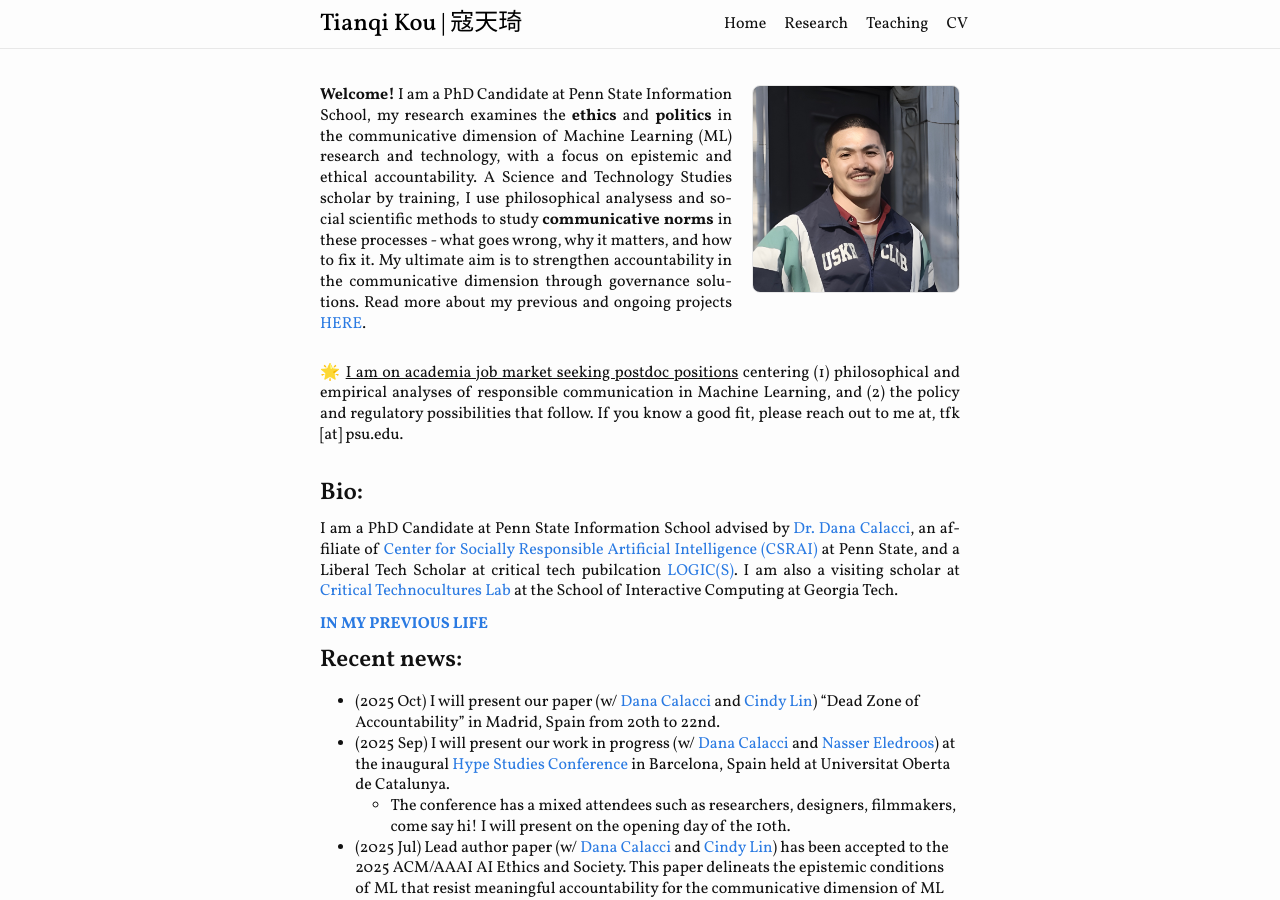
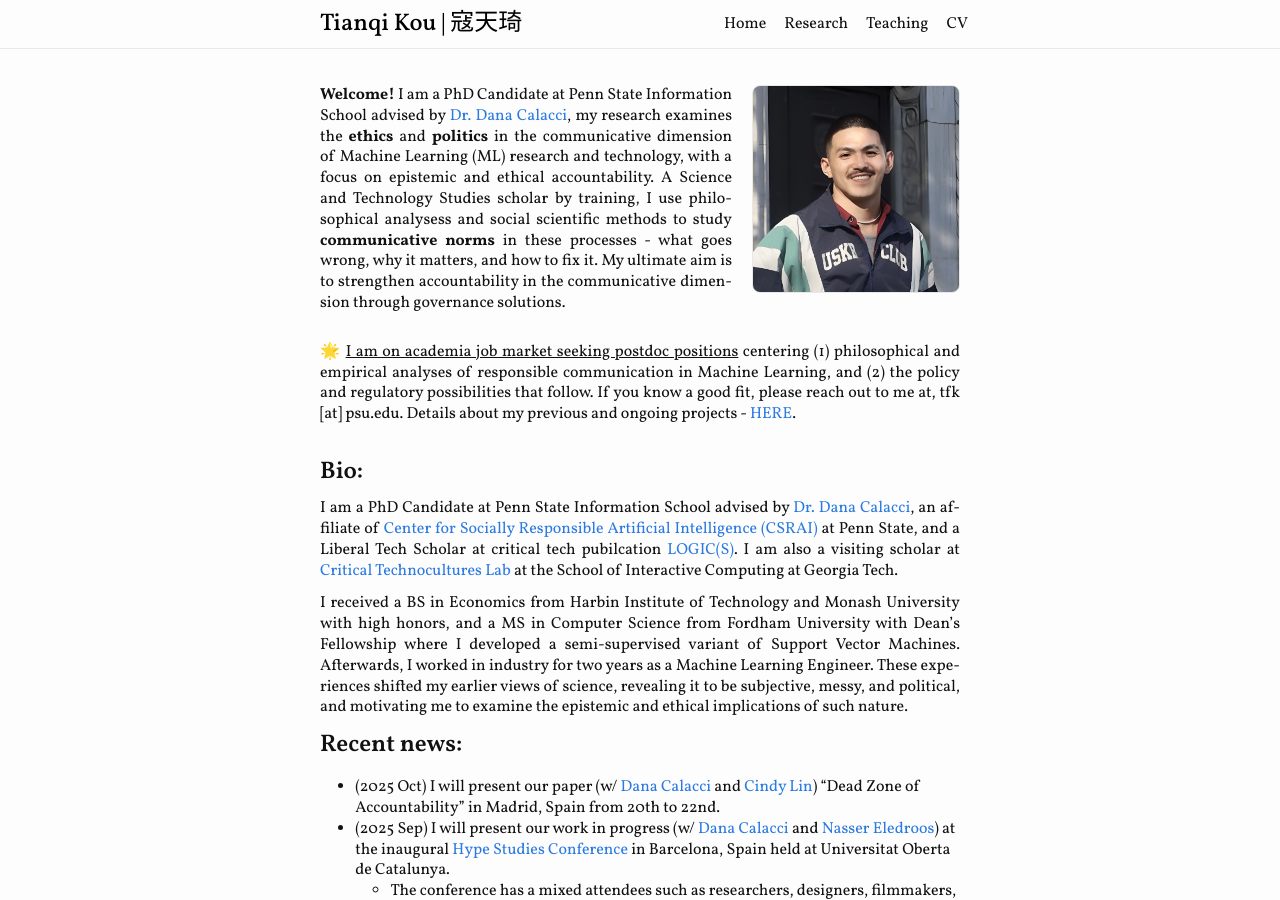
Before and after one commit to koutianqi/koutianqi.github.io, a Jekyll site: the page built from index.markdown, in a window 1280 px wide and 900 px high. Built offline with Jekyll 4.4.1, drawn with Linux system fonts in a browser that asks for light colours.

Commit message:
Update index.markdown

```diff
--- a/index.markdown
+++ b/index.markdown
@@ -7,14 +7,14 @@ title: "Tianqi Kou"
   <div class="intro-copy" markdown="1">
 
 
-**Welcome!** I am a PhD Candidate at Penn State Information School, my research examines the **ethics** and **politics** in the communicative dimension of Machine Learning (ML) research and technology, with a focus on epistemic and ethical accountability. A Science and Technology Studies scholar by training, I use philosophical analysess and social scientific methods to study **communicative norms** in these processes -  what goes wrong, why it matters, and how to fix it. My ultimate aim is to strengthen accountability in the communicative dimension through governance solutions. Read more about my previous and ongoing projects [HERE](https://koutianqi.github.io/pages/research/).
+**Welcome!** I am a PhD Candidate at Penn State Information School advised by [Dr. Dana Calacci](https://www.dcalacci.net), my research examines the **ethics** and **politics** in the communicative dimension of Machine Learning (ML) research and technology, with a focus on epistemic and ethical accountability. A Science and Technology Studies scholar by training, I use philosophical analysess and social scientific methods to study **communicative norms** in these processes -  what goes wrong, why it matters, and how to fix it. My ultimate aim is to strengthen accountability in the communicative dimension through governance solutions.
 
   </div>
   <img class="headshot" src="{{ "/assets/img/headshot_crop.jpg" | relative_url }}" alt="Headshot" />
 </div>
 
 <div class="card" markdown="1">
-🌟 <ins>I am on academia job market seeking postdoc positions</ins> centering (1) philosophical and empirical analyses of responsible communication in Machine Learning, and (2) the policy and regulatory possibilities that follow. If you know a good fit, please reach out to me at, tfk [at] psu.edu.
+🌟 <ins>I am on academia job market seeking postdoc positions</ins> centering (1) philosophical and empirical analyses of responsible communication in Machine Learning, and (2) the policy and regulatory possibilities that follow. If you know a good fit, please reach out to me at, tfk [at] psu.edu. Details about my previous and ongoing projects - [HERE](https://koutianqi.github.io/pages/research/).
 </div>
 
 
@@ -24,13 +24,7 @@ title: "Tianqi Kou"
 
 I am a PhD Candidate at Penn State Information School advised by [Dr. Dana Calacci](https://www.dcalacci.net), an affiliate of [Center for Socially Responsible Artificial Intelligence (CSRAI)](https://csrai.psu.edu) at Penn State, and a Liberal Tech Scholar at critical tech pubilcation [LOGIC(S)](https://logicmag.io). I am also a visiting scholar at [Critical Technocultures Lab](https://www.crit-technocultures.com) at the School of Interactive Computing at Georgia Tech.
 
-<details class="older-updates" markdown="1">
-  <summary>In my previous life</summary>
-
 I received a BS in Economics from Harbin Institute of Technology and Monash University with high honors, and a MS in Computer Science from Fordham University with Dean's Fellowship where I developed a semi-supervised variant of Support Vector Machines. Afterwards, I worked in industry for two years as a Machine Learning Engineer. These experiences shifted my earlier views of science, revealing it to be subjective, messy, and political, and motivating me to examine the epistemic and ethical implications of such nature.
-
-</details>
-
 
 ## Recent news:
 
```
